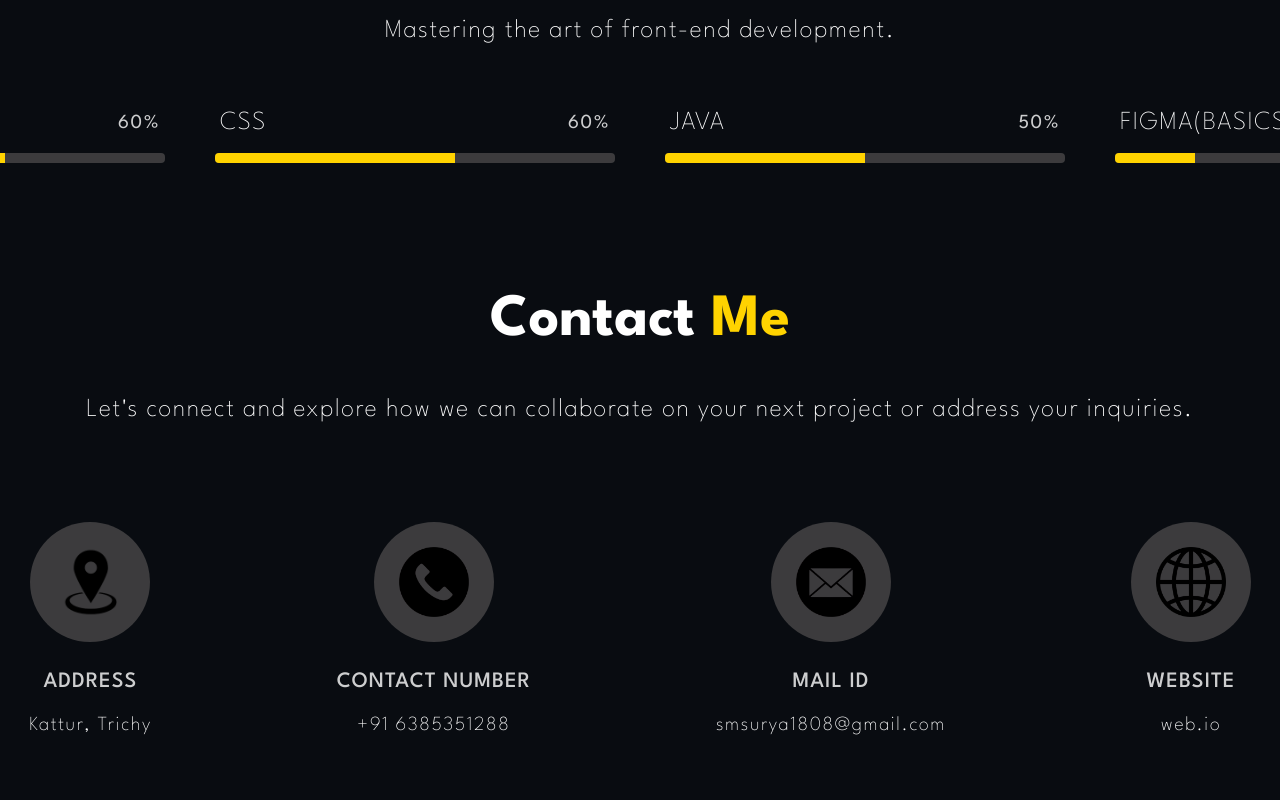
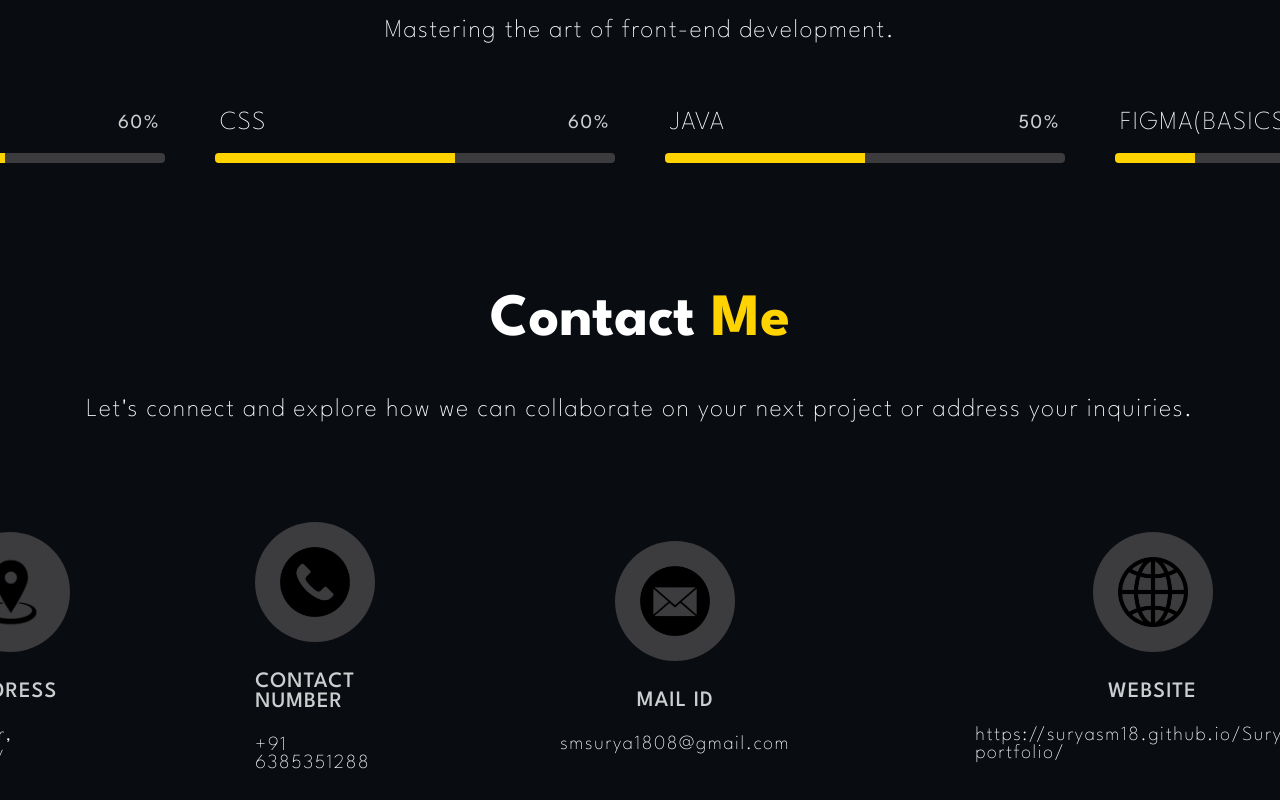
Before and after one commit to suryasm18/SuryaSM-portfolio, a plain HTML site: page index.html in a window 1280 px wide. Shown: the part 2735-3535 px from the top of the page. Before the commit the page ends 3497 px from the top, so only its background shows below. Drawn offline with Linux system fonts and the light colour scheme.

Commit message:
updated the contact web info

```diff
--- a/index.html
+++ b/index.html
@@ -165,7 +165,7 @@
                             <img src="web.png" alt="address" class="contact-img">
                         </div>
                         <h2 class="contact-tag">WEBSITE</h2>
-                        <p class="contact-tag-info">web.io</p>
+                        <p class="contact-tag-info">https://suryasm18.github.io/SuryaSM-portfolio/</p>
                     </div>
                 </div>
             </div>
```
